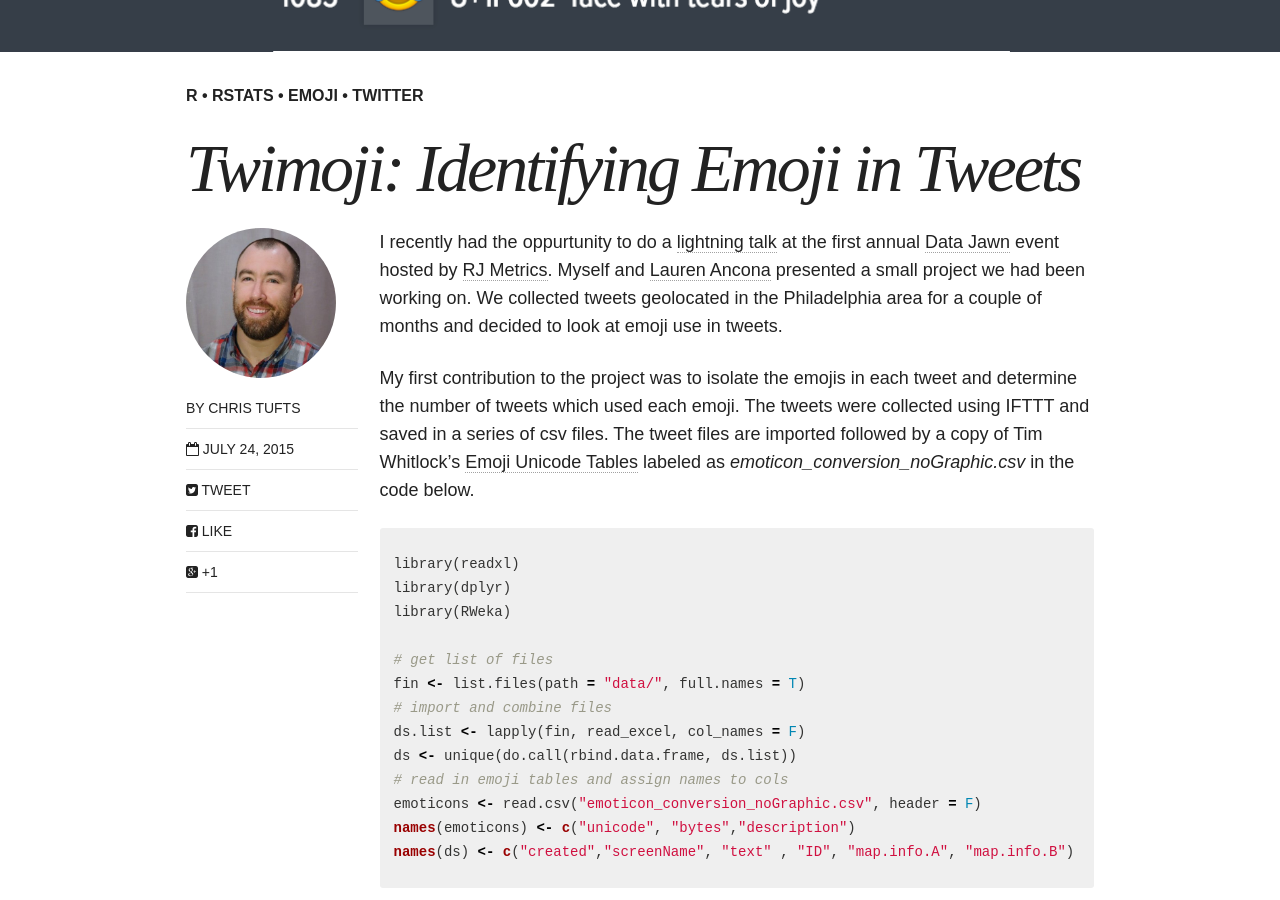
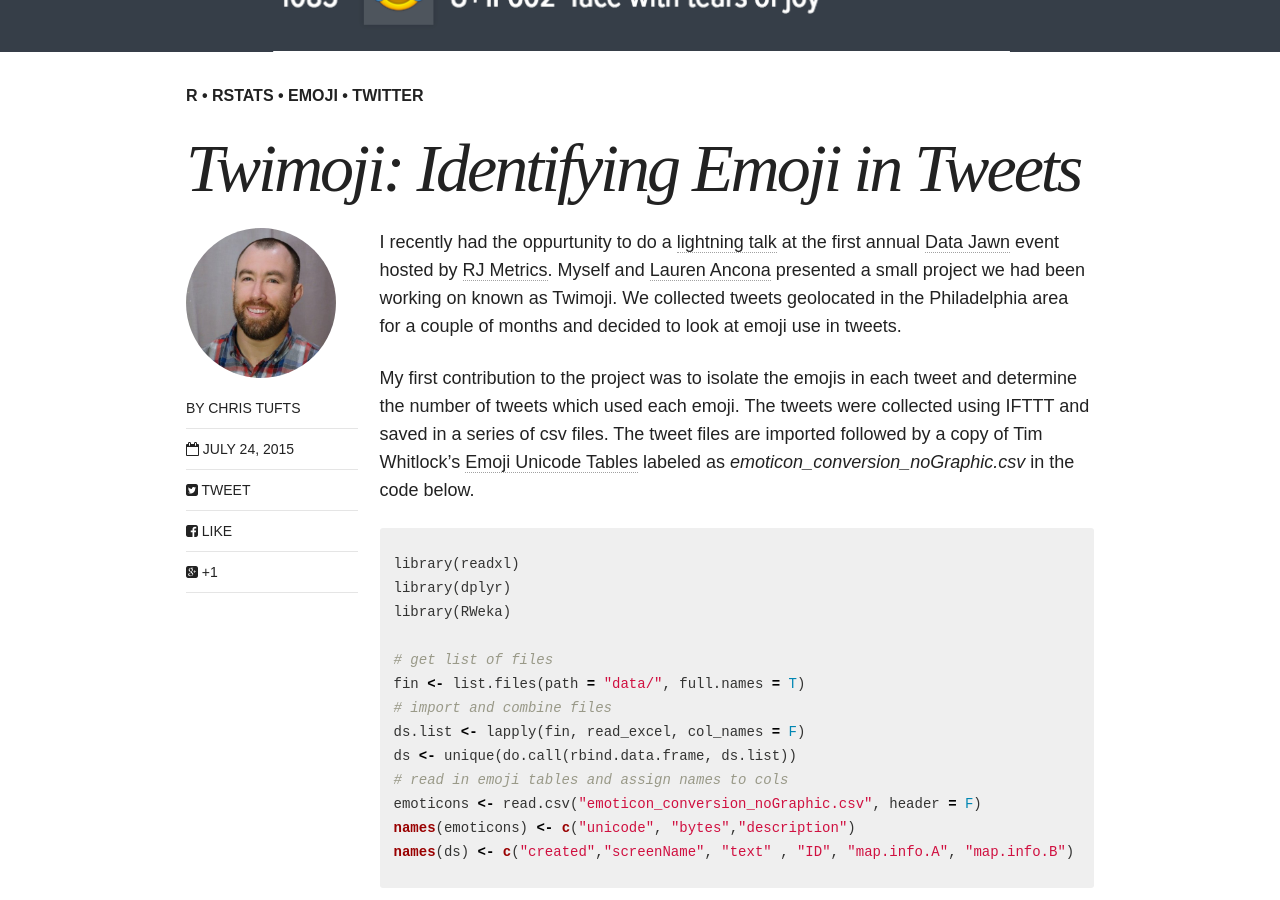
Before and after one commit to ctufts/ctufts.github.io, a Jekyll site: the page built from _posts/blog/2015-07-24-IdentifyEmojiInTweets.md, in a window 1280 px wide and 900 px high, scrolled down 310 px. Built offline with Jekyll 4.4.1, drawn with Linux system fonts in a browser that asks for light colours; nearby versions of some CDN libraries.

Commit message:
included project title
added project title in the intro

```diff
--- a/_posts/blog/2015-07-24-IdentifyEmojiInTweets.md
+++ b/_posts/blog/2015-07-24-IdentifyEmojiInTweets.md
@@ -13,7 +13,7 @@ date: 2015-07-24 ##T19:39:55-04:00
 
 ---
 
-I recently had the oppurtunity to do a [lightning talk](https://blog.rjmetrics.com/2015/07/22/heres-what-went-down-at-phillys-first-annual-data-jawn/) at the first annual [Data Jawn](http://rjmetrics.ticketleap.com/data-jawn/details) event hosted by [RJ Metrics](https://rjmetrics.com/).  Myself and [Lauren Ancona](https://twitter.com/laurenancona) presented a small project we had been working on.  We collected tweets geolocated in the Philadelphia area for a couple of months and decided to look at emoji use in tweets.
+I recently had the oppurtunity to do a [lightning talk](https://blog.rjmetrics.com/2015/07/22/heres-what-went-down-at-phillys-first-annual-data-jawn/) at the first annual [Data Jawn](http://rjmetrics.ticketleap.com/data-jawn/details) event hosted by [RJ Metrics](https://rjmetrics.com/).  Myself and [Lauren Ancona](https://twitter.com/laurenancona) presented a small project we had been working on known as Twimoji.  We collected tweets geolocated in the Philadelphia area for a couple of months and decided to look at emoji use in tweets.
 
 My first contribution to the project was to isolate the emojis in each tweet and determine the number of tweets which used each emoji.  The tweets were collected using IFTTT and saved in a series of csv files. The tweet files are imported followed by a copy of Tim Whitlock's [Emoji Unicode Tables](http://apps.timwhitlock.info/emoji) labeled as <i>emoticon_conversion_noGraphic.csv</i> in the code below.
 
```
